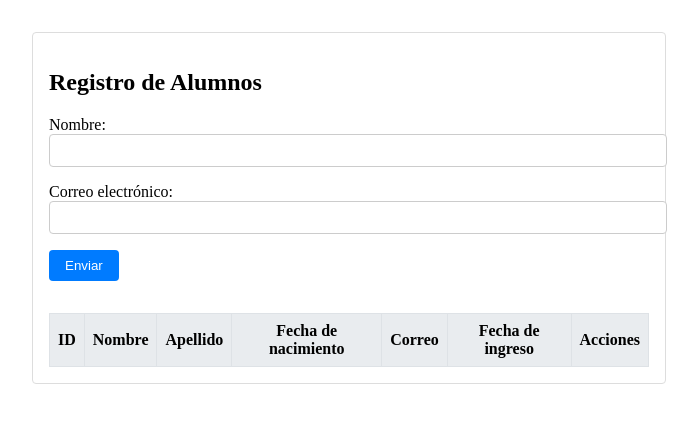
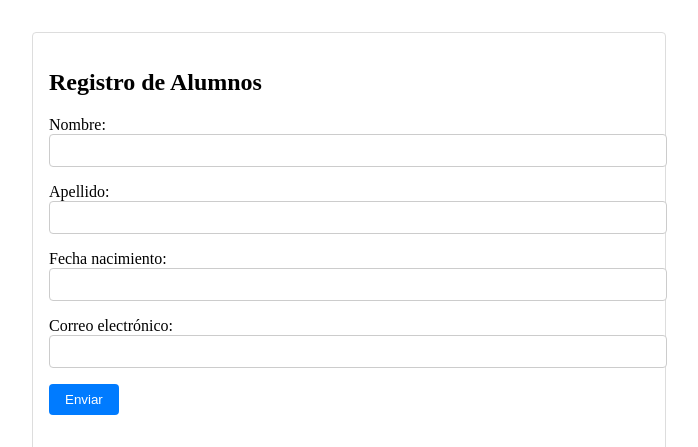
Before and after one commit to TC2305/II-51_Laboratorios, a PHP site: page /Lab06/index.php in a window 1280 px wide. Shown: the top 447 px of the page, without its empty margins (291-989 px from the left). Run offline with PHP 8.4, Linux system fonts and the light colour scheme; data that the repository does not hold is empty.

Commit message:
Add fields for apellido and fecha de nacimiento in registration form; update CRUD operations to handle new fields

```diff
--- a/Lab06/index.php
+++ b/Lab06/index.php
@@ -14,6 +14,14 @@
       <div style="margin-bottom:1rem;">
         <label>Nombre:</label>
         <input type="text" name="nombre" style="width:100%; padding:.5rem; border:1px solid #ccc; border-radius:4px;" required>
+      </div>
+      <div style="margin-bottom:1rem;">
+        <label>Apellido:</label>
+        <input type="text" name="apellido" style="width:100%; padding:.5rem; border:1px solid #ccc; border-radius:4px;" required>
+      </div>
+      <div style="margin-bottom:1rem;">
+        <label>Fecha nacimiento:</label>
+        <input type="text" name="fecha_nacimiento" style="width:100%; padding:.5rem; border:1px solid #ccc; border-radius:4px;" required>
       </div>
       <!-- Correo -->
       <div style="margin-bottom:1rem;">
```
Also changed, not shown: Lab06/crud.php (+7 -3 lines), Lab06/config.php (line endings or trailing spaces).
